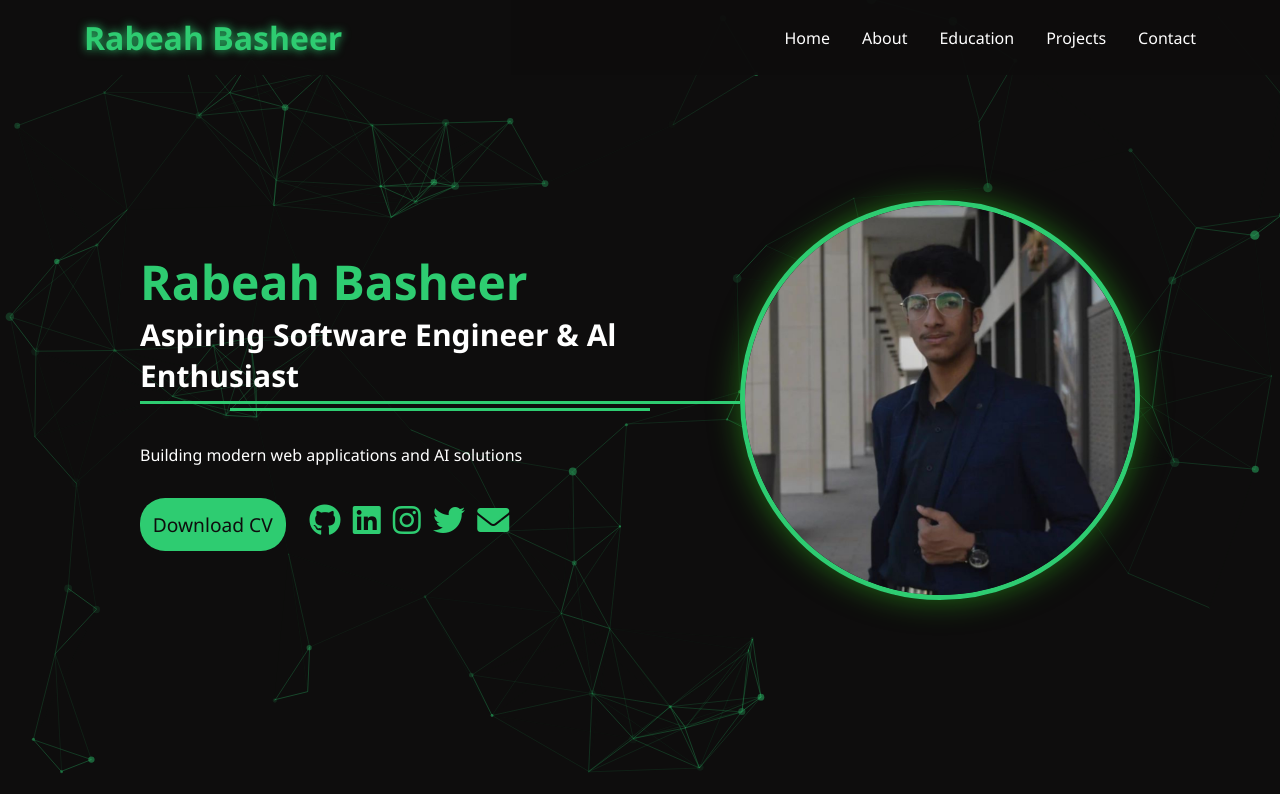
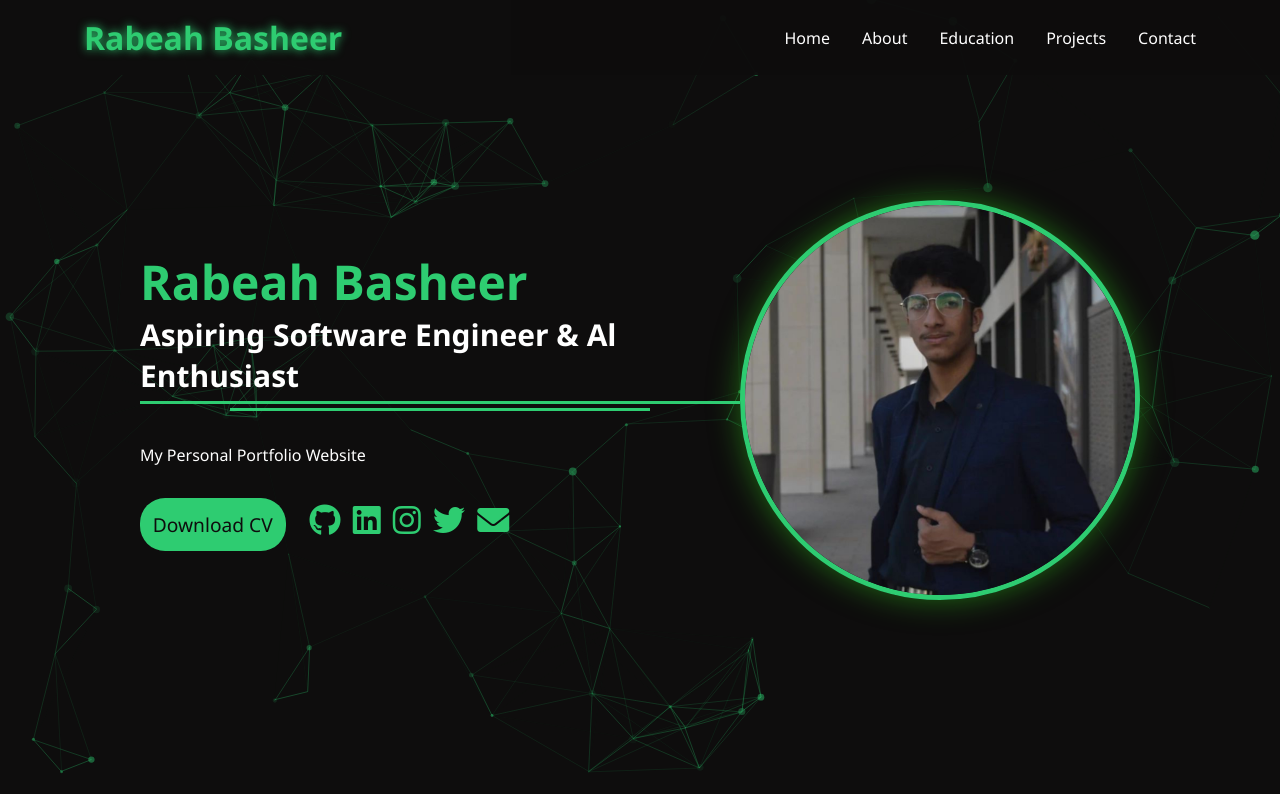
Before and after one commit to Raboooiii/Portfolio, a plain HTML site: page index.html in a window 1280 px wide. Shown: the top 794 px of the page. Drawn offline with nearby package versions, Linux system fonts and the light colour scheme; animation ran at ten frames a second.

Commit message:
Update index.html

```diff
--- a/index.html
+++ b/index.html
@@ -34,7 +34,7 @@
         <div class="hero-content">
             <h1 class="name">Rabeah Basheer</h1>
             <p class="title"><span class="typed-text">Aspiring Software Engineer & Al Enthusiast</span></p>
-            <p class="subtitle">Building modern web applications and AI solutions</p>
+            <p class="subtitle">My Personal Portfolio Website</p>
             <div class="hero-buttons">
                 <a href="https://drive.google.com/file/d/1yxoFcaQHhi8ckFy-qB8gonCaNhliMlPm/view?usp=drive_link" class="btn">Download CV</a>
                 <div class="social-icons">
```
